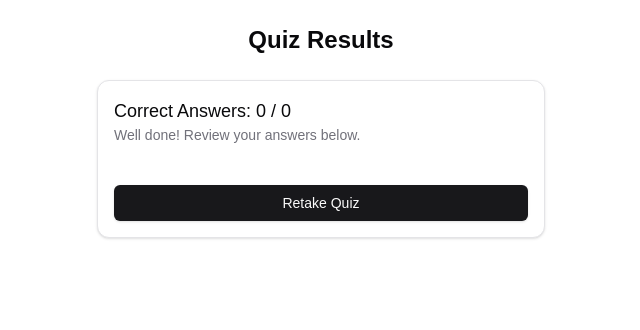
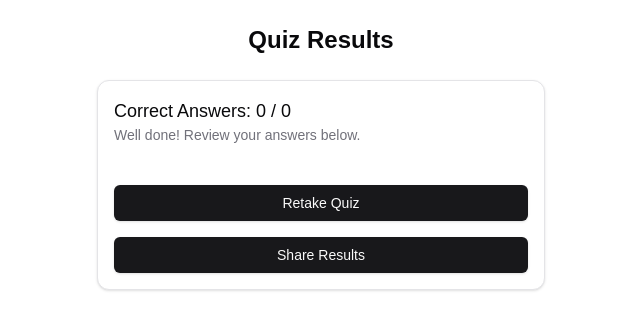
Before and after one commit to Lee-Dongwook/Next-PWA-Quiz, a Next.js app: page /results in a window 1280 px wide. Shown: the top 330 px of the page, without its empty margins (319-959 px from the left). Built offline with nearby package versions, Linux system fonts and the light colour scheme.

Commit message:
feat : 결과 공유 페이지 작성

```diff
--- a/src/app/quiz/[id]/page.tsx
+++ b/src/app/quiz/[id]/page.tsx
@@ -5,6 +5,7 @@ import { useTimer } from '@/hooks/useTimer';
 import { useQuizStore } from '@/store/quizStore';
 import { Button } from '@/components/ui/button';
 import { Card } from '@/components/ui/card';
+import { ProgressBar } from '@/components/ui/progress-bar';
 
 const sampleQuestions = [
   {
@@ -27,6 +28,9 @@ export default function QuizPage({ params }: { params: { id: string } }) {
   const [currentQuestion, setCurrentQuestion] = useState(0);
   const [selectedOption, setSelectedOption] = useState<string | null>(null);
   const [results, setQuizResults] = useState<any[]>([]);
+
+  const totalQuestions = sampleQuestions.length;
+  const progress = ((currentQuestion + 1) / totalQuestions) * 100;
 
   const timeLeft = useTimer(600, () => {
     router.push('/results');
@@ -56,6 +60,7 @@ export default function QuizPage({ params }: { params: { id: string } }) {
       <h1 className="text-2xl font-bold text-foreground mb-6">
         Quiz: {params.id}
       </h1>
+      <ProgressBar progress={progress} className="mb-4" />
 
       <Card className="w-full max-w-md p-4">
         <h2 className="text-lg font-medium text-foreground mb-2">
--- a/src/app/results/page.tsx
+++ b/src/app/results/page.tsx
@@ -26,6 +26,20 @@ export default function ResultsPage() {
   const handleRetakeQuiz = () => {
     resetResults();
     router.push('/quiz');
+  };
+
+  const handleShareResults = () => {
+    const shareText = `I scored ${correctAnswers} out of ${totalQuestions} on the Quiz App!`;
+    if (navigator.share) {
+      navigator.share({
+        title: 'Quiz App Results',
+        text: shareText,
+        url: window.location.href,
+      });
+    } else {
+      navigator.clipboard.writeText(`${shareText}\n${window.location.href}`);
+      alert('Results copied to clipboard!');
+    }
   };
 
   return (
@@ -63,6 +77,13 @@ export default function ResultsPage() {
         >
           Retake Quiz
         </Button>
+        <Button
+          variant="default"
+          className="w-full mt-4"
+          onClick={handleShareResults}
+        >
+          Share Results
+        </Button>
       </Card>
     </main>
   );
--- /dev/null
+++ b/src/components/ui/progress-bar.tsx
@@ -0,0 +1,15 @@
+type ProgressBarProps = {
+  progress: number;
+  className?: string;
+};
+
+export function ProgressBar({ progress, className }: ProgressBarProps) {
+  return (
+    <div className={`w-full bg-gray-200 rounded-full h-4 ${className}`}>
+      <div
+        className="bg-primary h-4 rounded-full"
+        style={{ width: `${progress}%` }}
+      />
+    </div>
+  );
+}
```
